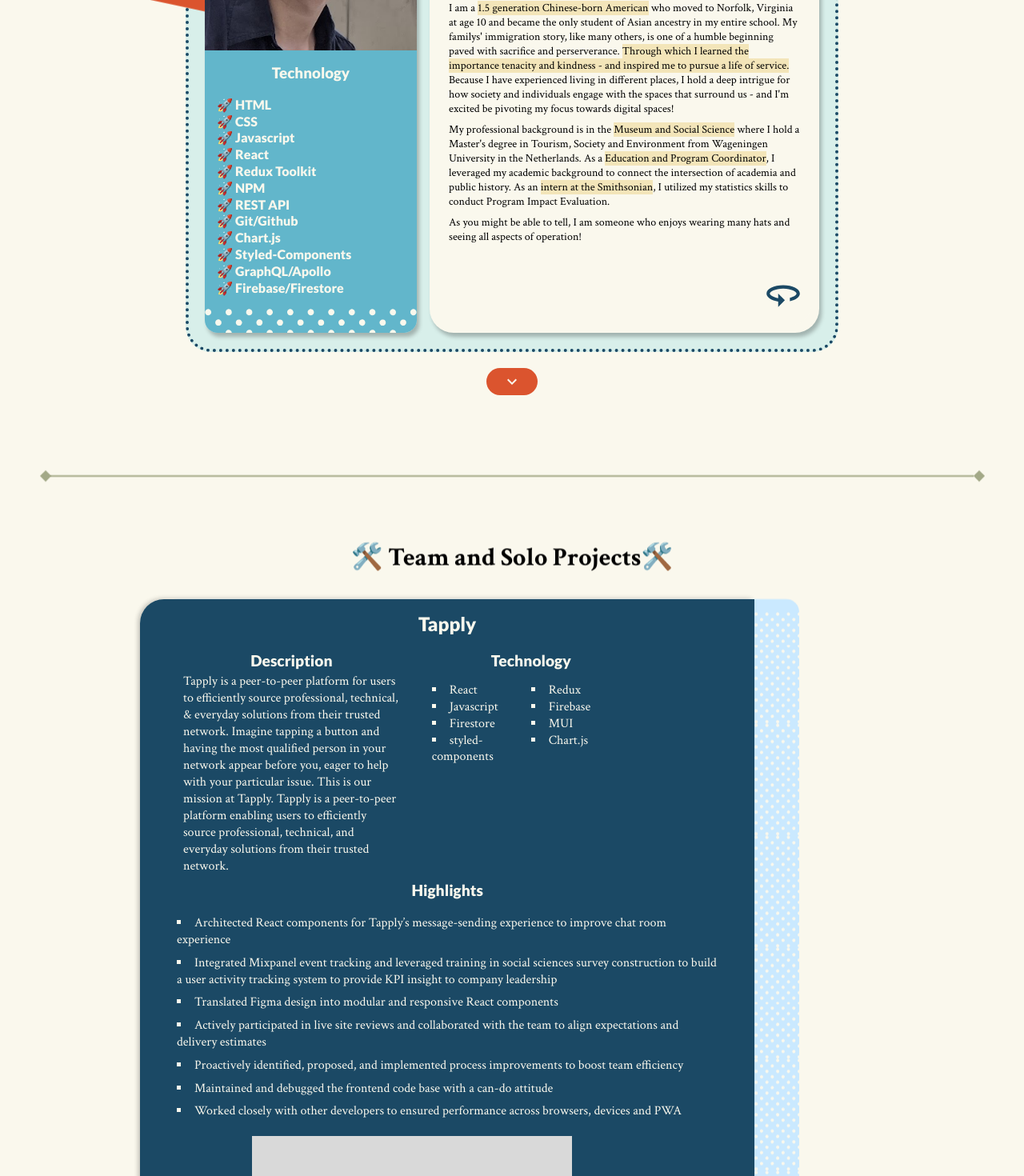
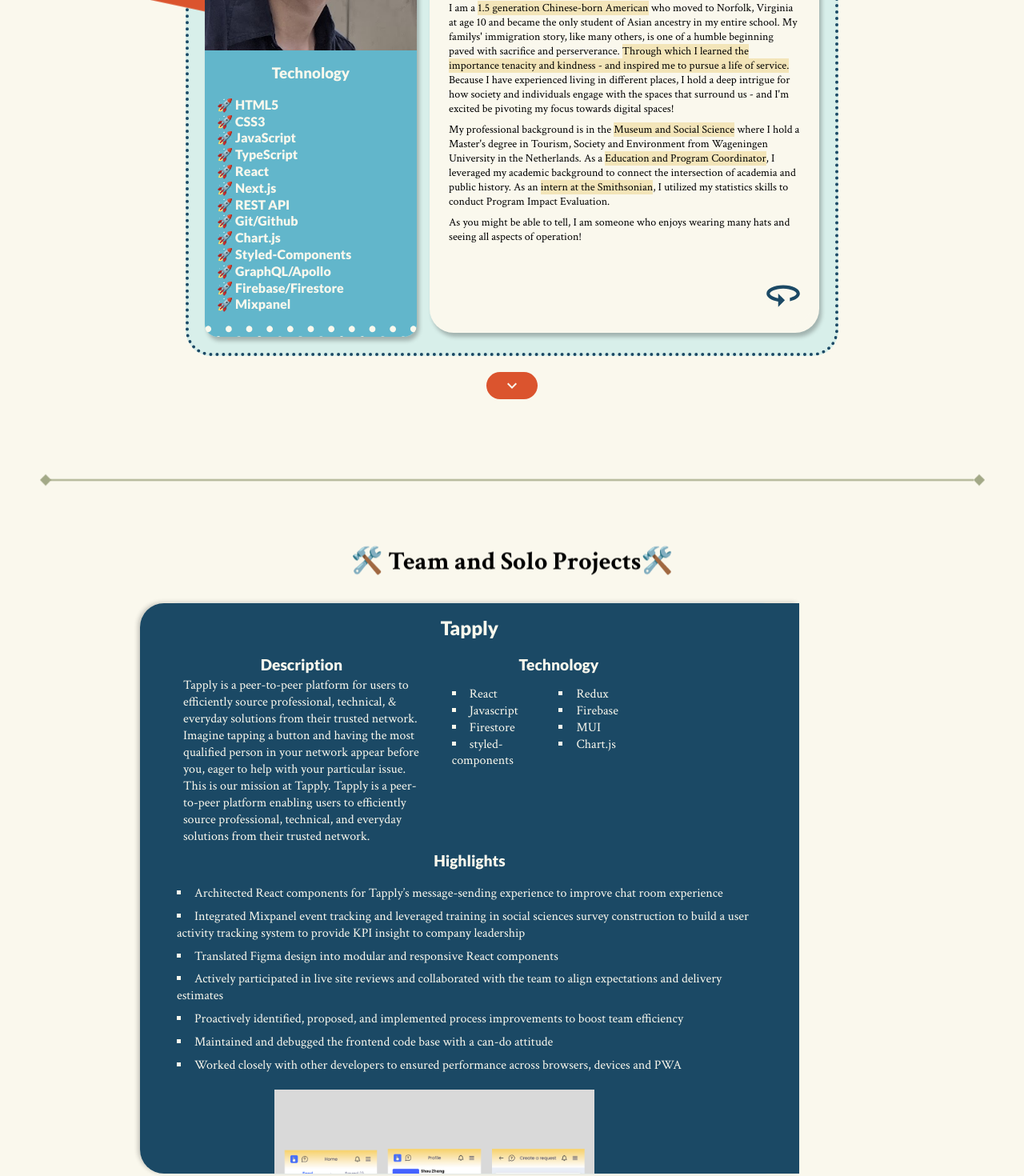
Before and after one commit to shdzhng/portfolio, a React (Create React App) app: page / in a window 1280 px wide. Shown: the part 280-1750 px from the top of the page at 80% size. Built offline with nearby package versions, Linux system fonts and the light colour scheme; a web font is replaced by a local one.

Commit message:
update ref

```diff
--- a/src/components/AboutMe/index.jsx
+++ b/src/components/AboutMe/index.jsx
@@ -11,18 +11,19 @@ import CardFrontView from './CardFrontView.jsx';
 import { CustomToolTip } from './CustomToolTip';
 
 const TECHNOLOGIES = [
-  'HTML',
-  'CSS',
-  'Javascript',
-  'React',
-  'Redux Toolkit',
-  'NPM',
-  'REST API',
-  'Git/Github',
-  'Chart.js',
-  'Styled-Components',
-  'GraphQL/Apollo',
-  'Firebase/Firestore',
+  "HTML5",
+  "CSS3",
+  "JavaScript",
+  "TypeScript",
+  "React",
+  "Next.js",
+  "REST API",
+  "Git/Github",
+  "Chart.js",
+  "Styled-Components",
+  "GraphQL/Apollo",
+  "Firebase/Firestore",
+  "Mixpanel",
 ];
 
 function AboutMe() {
--- a/src/components/Projects/index.jsx
+++ b/src/components/Projects/index.jsx
@@ -1,13 +1,10 @@
 import React, { useState, memo } from 'react';
 import projectData from '../../static/data/projectData';
-import { Container, SideBarItem, SideBar, PolkaFlex } from './projects.styles';
-import ProjectContainer from './ProjectContainer';
+import { Container, SideBarItem, SideBar } from "./projects.styles";
+import ProjectContainer from "./ProjectContainer";
 
 function ProjectDisplay() {
-  const [selectedProjectId, setSelectedProjectId] = useState(0);
-  const handleSelect = (i) => {
-    setSelectedProjectId(i);
-  };
+  const { selectedProjectId, handleSelect } = useSelectProjectById();
 
   return (
     <>
@@ -38,3 +35,12 @@ function ProjectDisplay() {
 }
 
 export default ProjectDisplay;
+
+const useSelectProjectById = () => {
+  const [selectedProjectId, setSelectedProjectId] = useState(0);
+  const handleSelect = (i) => {
+    setSelectedProjectId(i);
+  };
+
+  return { selectedProjectId, handleSelect };
+};
--- a/src/components/Projects/projects.styles.js
+++ b/src/components/Projects/projects.styles.js
@@ -11,7 +11,7 @@ const Container = styled.div`
   height: auto;
   left: -72px;
   position: relative;
-  transition: all 100ms ease;
+  transition: all 50ms ease;
   @media screen and (max-width: 728px) {
     flex-direction: column;
     align-items: center;
@@ -21,8 +21,9 @@ const Container = styled.div`
     left: 0;
   }
 `;
+
 const ModalBackground = styled.div`
-  display: ${(props) => (props.open ? 'inline-flex' : 'none')};
+  display: ${(props) => (props.open ? "inline-flex" : "none")};
   position: fixed;
   top: 0;
   left: 0;
@@ -50,6 +51,7 @@ const ModalContent = styled.div`
 
 const GridItem = styled(animated.div)`
   background-color: ${colors.darkBlue};
+  width: 100%;
   margin: 0 auto;
   display: flex;
   flex-direction: column;
@@ -67,7 +69,6 @@ const GridItem = styled(animated.div)`
   box-shadow: -3px -1px 6px -1px rgba(0, 0, 0, 0.26);
   ::-webkit-scrollbar {
     width: 10px;
-
     background-color: ${colors.offBlue};
   }
   ::-webkit-scrollbar-track {
@@ -102,33 +103,12 @@ const GridItem = styled(animated.div)`
 
 const PolkaFlex = styled.div`
   background-color: ${colors.offBlue};
-  border-radius: 3em 1em 1em 3em;
-  width: 65vw;
+  border-radius: 3em;
+  width: 100vw;
   margin: 0 auto;
   display: flex;
   color: ${colors.offWhite};
   transition: height 1000ms ease-in-out;
-  #filler {
-    margin-top: 1em;
-    background-color: ${colors.offWhite};
-    mask-image: url(${polkadot});
-    mask-size: 250%;
-    position: relative;
-    flex-grow: 1;
-    flex-basis: 30%;
-  }
-  @media screen and (max-width: 1200px) {
-    width: 100vw;
-    #filler {
-      flex-basis: 20%;
-    }
-  }
-  @media screen and (max-width: 728px) {
-    width: 80vw;
-    #filler {
-      flex-basis: 10%;
-    }
-  }
 `;
 
 const SectionContainer = styled.div`
--- a/src/components/WorkHistory/JobContainer.jsx
+++ b/src/components/WorkHistory/JobContainer.jsx
@@ -1,5 +1,6 @@
 import React, { useState, useEffect, memo } from 'react';
 import { JobContainer, ContentContainer } from './workhistory.styles';
+import { SideBarItem, SideBar } from "../Projects/projects.styles";
 
 const Container = ({ job, type, openAll }, i) => {
   const [show, setShow] = useState(false);
--- a/src/static/data/referenceData.js
+++ b/src/static/data/referenceData.js
@@ -1,44 +1,58 @@
 const referenceData = [
   {
-    name: 'M. Golden',
-    organization: 'David Kim for Congress',
-    relationship: 'Manager',
+    name: "M. Golden",
+    organization: "David Kim for Congress",
+    relationship: "Manager",
     comment:
       "It didn't  take long for me to see how <span class='underline'>Shou is the consummate professional.</span> His skill set is  wide-ranging and multi-faceted, but that barely scratches the surface of what makes Shou such an amazing asset to our team. Shou is <span class='underline'>pro-active, kind, and beyond hard working.</span> To be honest, I don't know where he finds the hours to be so exact and detailed on such a wide range of projects, all while pursuing multiple volunteer opportunities that make his community a better place.</br> </br> <span class='bold'> If you're looking for a combination of <span class='underline'>work ethic, attention to detail, reliability and heart</span>, look no further than Shou. </span>",
   },
   {
-    name: 'A. Racelis',
-    organization: 'Chinese Historical Society of America Museum',
-    relationship: 'Co-Worker',
+    name: "J. Ginsberg",
+    organization: "Tapply Inc",
+    relationship: "CEO",
+    comment:
+      "Shou was a great asset to the team for the three months he worked for Tapply as a software engineer. He is reliable, has a positive can-do attitude, and looks forward to meeting challenges and learning new skills along the way. Shou also has good attention to detail and solid design instincts on the front end. <br/></br> <span class='bold'>He would make a great full-stack or front-end engineer at any organization.</span>",
+  },
+  {
+    name: "B. Tor",
+    organization: "Tapply Inc",
+    relationship: "Senior Software Engineer",
+    comment:
+      "  Shou was a pleasure to work with. His attention to detail and initiative made him a great asset to the team and very easy to work with. Shou was contributing since day one and since then has made a positive lasting impact on our product.",
+  },
+  {
+    name: "A. Racelis",
+    organization: "Chinese Historical Society of America Museum",
+    relationship: "Co-Worker",
     comment:
       'I’ve only known Shou to be committed to excellence while at the same time always looking for new ways to learn... Shou [is] a leader because he is able to build connections and has the ability to motivate others to do their best. Shou’s <span class="underline">creativity and engaging nature encouraged all of us who worked with him to share ideas and thoughts with each other</span>...Shou has always been <span class="underline">someone who aspires make a positive difference on others </span> and build community however he can. </br></br><span class="bold">Shou is not just multi-talented and skillful in technology and research but is... a very valuable individual that is focused and highly motivated but also empathetic and caring of others.</span>',
   },
   {
-    name: 'A. Pedersen',
-    organization: 'Smithsonian Center for Folklife and Cultural Heritage',
-    relationship: 'Mentor',
+    name: "A. Pedersen",
+    organization: "Smithsonian Center for Folklife and Cultural Heritage",
+    relationship: "Mentor",
     comment:
       'I was Shou’s immediate intern supervisor during his internship at the Smithsonian Center for Folklife and Cultural Heritage’s... Impact Evaluation Framework... He thought through any given task thoroughly and asked thoughtful questions if anything was unclear. He worked on developing and reviewing surveys, analyzing data, and provided very insightful feedback and recommendations, highly useful for the Center. Shou delivered great results on his assigned tasks and <span class="underline">accomplished more than anticipated for the internship.</span> </br></br> <span class="bold">I strongly vouch for his <span class="underline">professionalism, research skills, responsible and mature nature.</span></span>',
   },
 
   {
-    name: 'P. Pourbahador',
-    organization: 'Wageningen University',
-    relationship: 'teammate',
+    name: "P. Pourbahador",
+    organization: "Wageningen University",
+    relationship: "teammate",
     comment:
       'Working with Shou was a wonderful experience. In addition to his highly personal potentials, he is <span class="underline">always going beyond expectations</span>. I worked with Shou in the same team, a multi-disciplinary group of international master students, on a consultancy project for an NGO over two months in Malta. During our time together, he was highly motivated and was all the time voluntarily took up additional tasks. </br></br> <span class="bold"><span class="underline">Seeing creative solutions and using out of box thinking </span>were the attributes that contributed uniquely to the team output.</span>',
   },
   {
-    name: 'E. Chan',
-    relationship: 'teammate',
-    organization: 'Okayama University',
+    name: "E. Chan",
+    relationship: "teammate",
+    organization: "Okayama University",
     comment:
       'Shou has shown incredibly <span class="underline"> multifaceted approach to thinking, and hard work ethics</span>... Shou has shown in-depth understanding and hard work ethics for learning the Japanese language and culture. I can vouch that Shou showed great leadership style and communication skills with other group members.Shou has the ability to <span class="underline"> adapt to any situation when needed and can think of new ideas that add to the discussion from a different perspective.</span> Shou also demonstrated a great cultural understanding and an <span class="underline">eagerness to always learn.</span> </br></br><span class="bold">This appreciation of a global identity has helped shaped Shou into a very <span class="underline">internationally rounded individual.</span></span>',
   },
   {
-    name: 'F. Hendricks',
-    relationship: 'teammate',
-    organization: 'Wageningen University',
+    name: "F. Hendricks",
+    relationship: "teammate",
+    organization: "Wageningen University",
     comment:
       'I worked together with Shou on a research project about improving multi-modal transport on Malta, together with 27 other students from Wageningen University. During this project, Shou shared his creative ideas on video production and used his editing skills to make the video a high-end product. Moreover, Shou is very experienced with SPSS analyses and also showed his ability to work in different teams. </br></br><span class="bold">Shou is a <span class="underline">hard-working, eloquent and passionate student</span> and I enjoyed working with him.</span>',
   },
```
